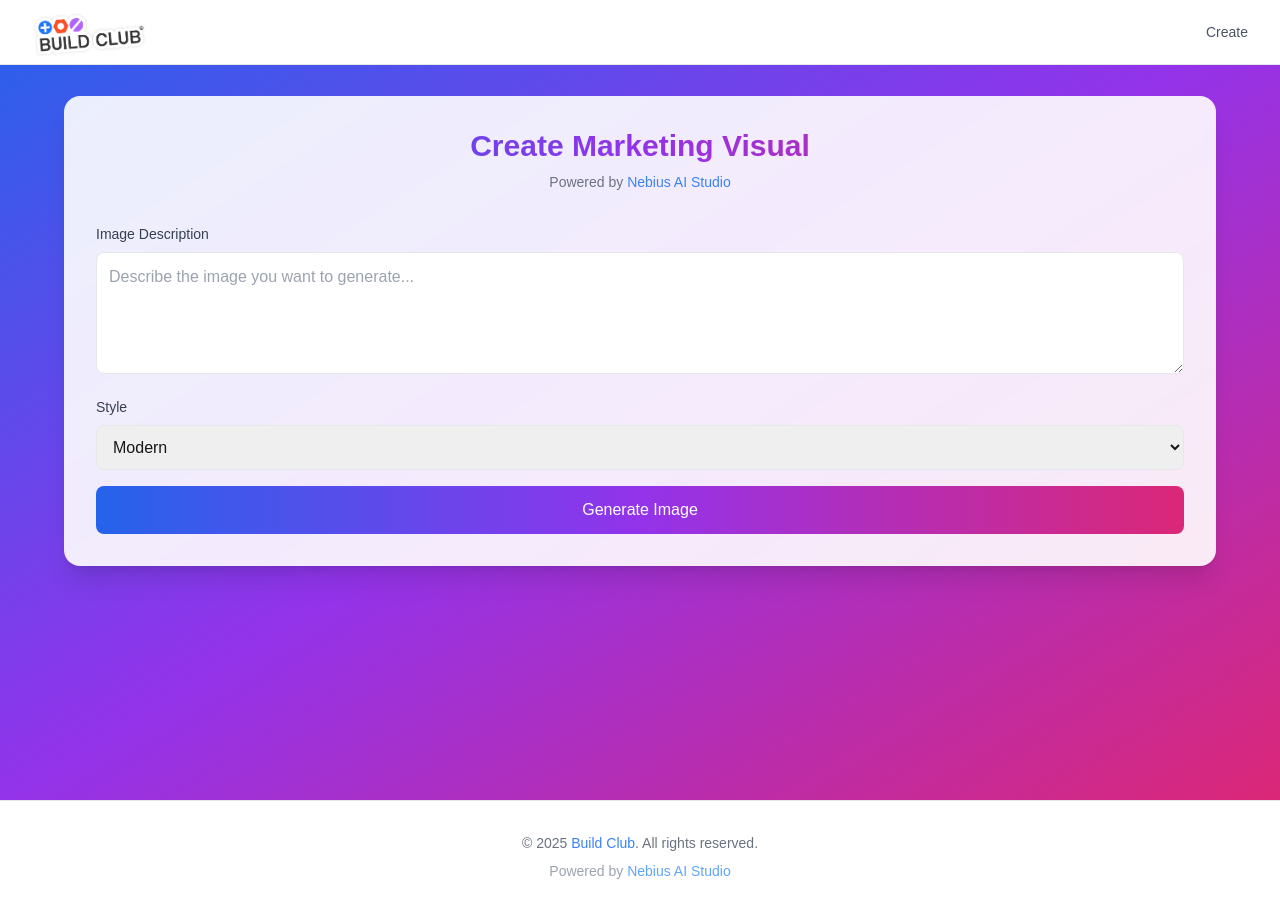
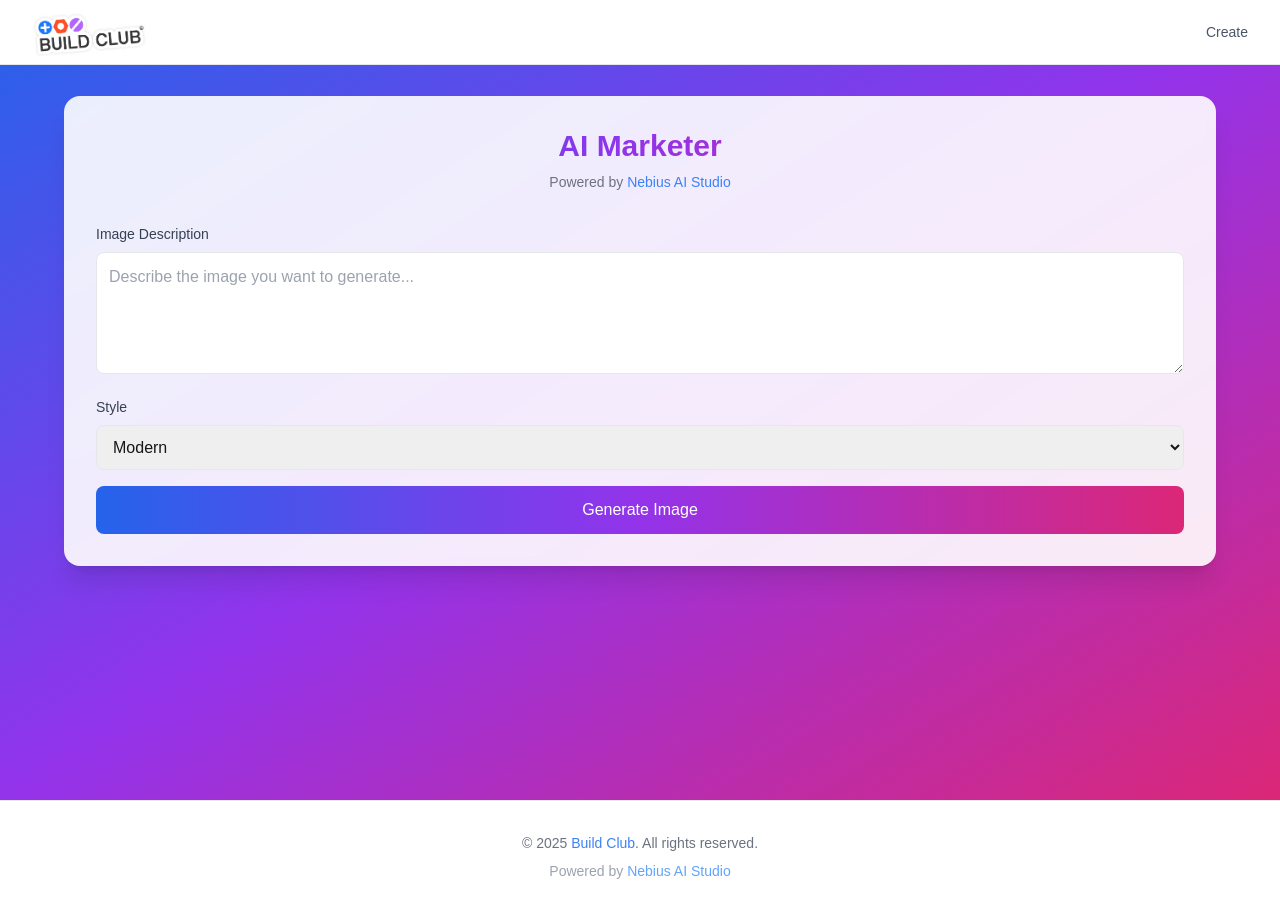
Before and after one commit to Arvind644/AI-Marketer, a Next.js app: page /create in a window 1280 px wide. Built offline with nearby package versions, Linux system fonts and the light colour scheme.

Commit message:
fix: app name in create page

```diff
--- a/app/create/page.tsx
+++ b/app/create/page.tsx
@@ -15,7 +15,7 @@ export default function CreatePage() {
             <div className="bg-white/90 backdrop-blur-sm rounded-2xl shadow-xl p-8">
               <div className="text-center space-y-2 mb-8">
                 <h1 className="text-3xl font-bold bg-gradient-to-r from-blue-600 via-purple-600 to-pink-600 text-transparent bg-clip-text">
-                  Create Marketing Visual
+                  AI Marketer
                 </h1>
                 <p className="text-sm text-gray-500">
                   Powered by <a href="https://studio.nebius.ai" target="_blank" rel="noopener noreferrer" className="text-blue-500 hover:underline">Nebius AI Studio</a>
```
